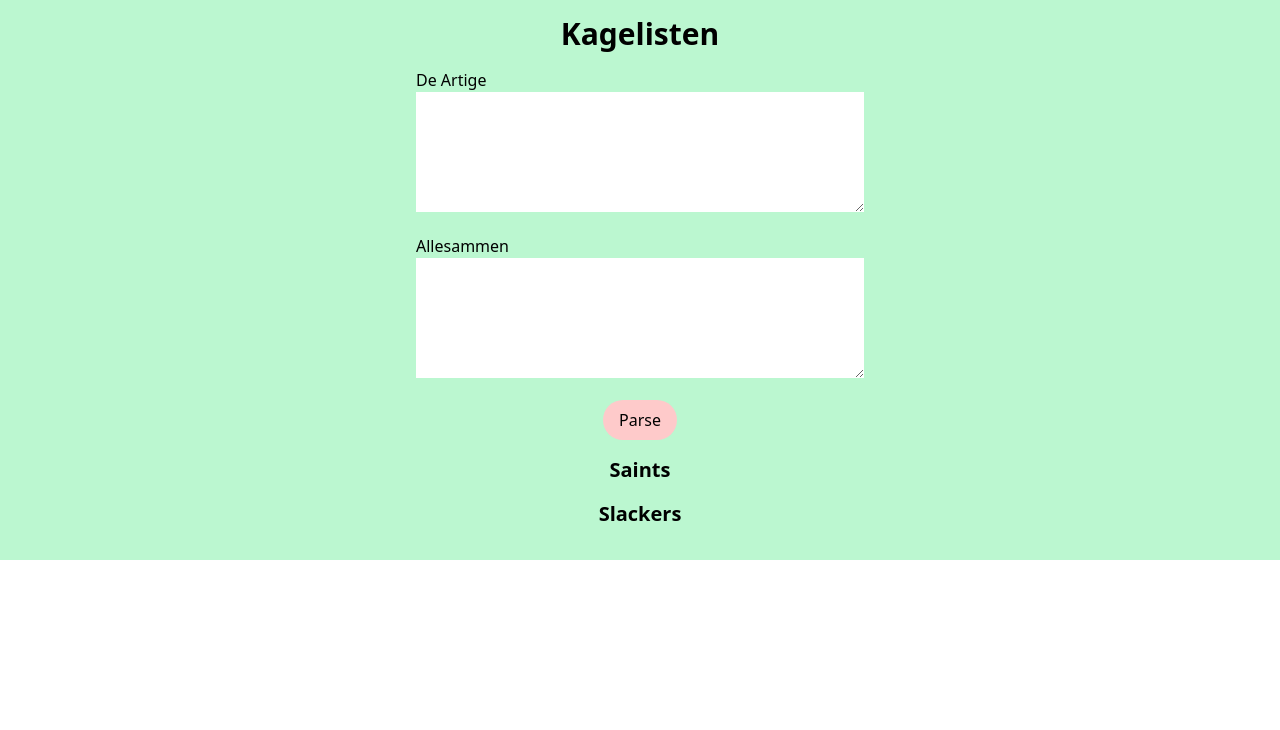
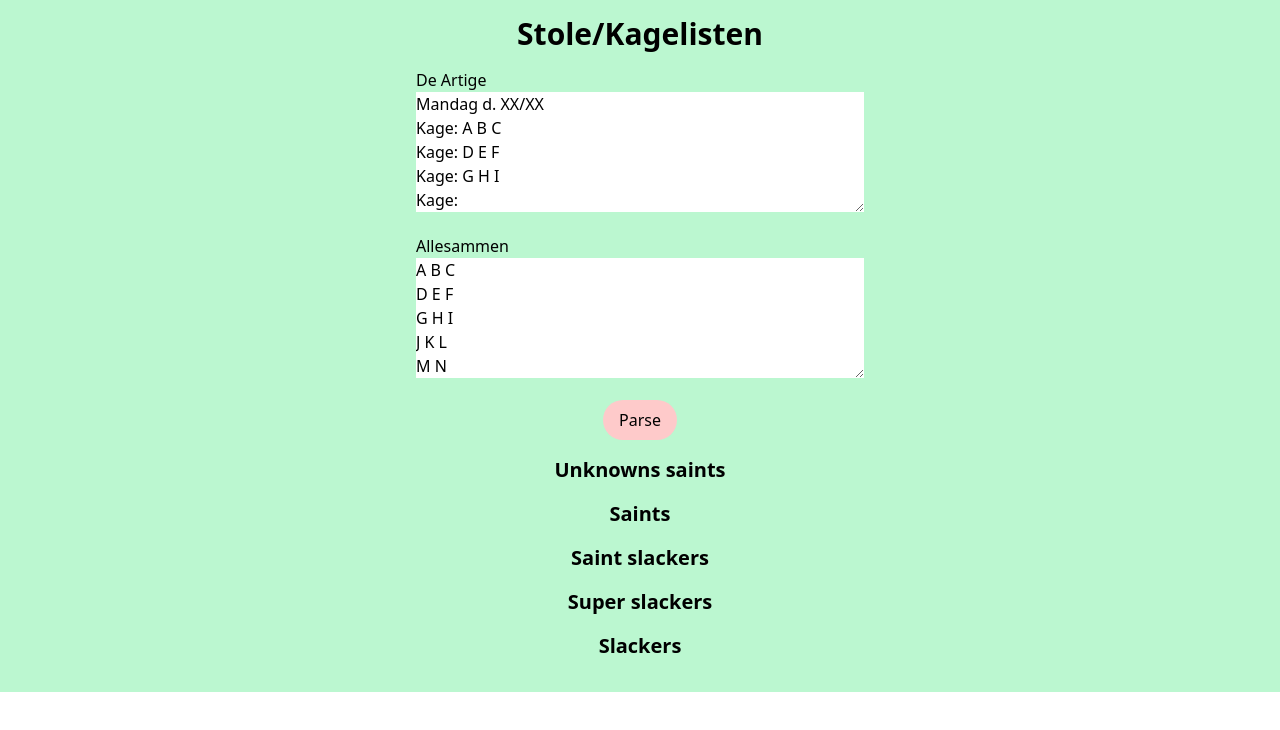
Before and after one commit to bjornnorgaard/kagelisten, a SvelteKit app: page / in a window 1280 px wide. Shown: the top 730 px of the page. Built offline with nearby package versions, Linux system fonts and the light colour scheme.

Commit message:
Fill in cake list

```diff
--- a/src/routes/+page.svelte
+++ b/src/routes/+page.svelte
@@ -1,16 +1,45 @@
 <script lang="ts">
-    let rawSaints = "";
-    let rawAll = "";
-
+    let rawSaints = `Mandag d. XX/XX
+Kage: A B C
+Kage: D E F
+Kage: G H I
+Kage:
+Kage:
+Frugt: 1 2 3
+Frugt:
+Frugt:`;
+    let rawAll = `A B C
+D E F
+G H I
+J K L
+M N
+O P Q
+R S T
+U V W
+X Y Z
+Æ Ø Å`;
+    let rawOutput = "";
     let saints: string[] = [];
     let slackers: string[] = [];
-
+    let unknownSaints: string[] = [];
+    let saintSlackers: string[] = [];
+    let superSlackers: string[] = [];
     let parsedInput = "";
 
     function handleInput() {
+
+        rawOutput = "";
+        saints=  [];
+        slackers= [];
+        unknownSaints = [];
+        saintSlackers  = [];
+        superSlackers = [];
+        parsedInput = "";
+
         let goodLineSplit = rawSaints.split("\n");
 
         for (let line of goodLineSplit) {
+            if (!line.includes(':')) continue;
             if (!line.split(":")[1]?.trim()) continue;
 
             if (line.includes("Kage:")) {
@@ -40,12 +69,50 @@
             }
         }
 
-        parsedInput = rawSaints;
+        for (let line of saints) {
+            if (!line) continue;
+
+            line = line.trim();
+
+            if (!allLineSplit.includes(line)) {
+                unknownSaints = [ ...unknownSaints, line ];
+            }
+        }
+
+        let tempSlackers = Object.assign([],slackers) as string[];
+        for (let line of goodLineSplit) {
+            line = line.trim();
+            if (!line.includes(':')) {
+                rawOutput = `${rawOutput}${line}\n`;
+            }
+            else if (!line.split(":")[1]?.trim()) {
+                let slacker = tempSlackers.pop();
+                if (slacker !== undefined) {
+                    saintSlackers = [ ...saintSlackers, slacker ];
+                } else {
+                    slacker = 'MANGLER SLACKERS';
+                }
+                rawOutput = `${rawOutput}${line} ${slacker} 🤥\n`;
+            }
+            else {
+                let split = line.split(":");
+                let part1 = split[0].trim();
+                let part2 = split[1].trim();
+                if (unknownSaints.includes(part2)) {
+                    part2 = `${part2} 🕵️`
+                }
+                rawOutput = `${rawOutput}${part1}: ${part2}\n`;
+            }
+        }
+
+        superSlackers = slackers.filter(s => !saintSlackers.includes(s));
+
+        parsedInput = rawOutput;
     }
 </script>
 
 <div class="mx-auto flex max-w-md flex-col items-center gap-4">
-    <h1 class="text-3xl font-bold">Kagelisten</h1>
+    <h1 class="text-3xl font-bold">Stole/Kagelisten</h1>
 
     <label class="w-full">
         <span>De Artige</span>
@@ -59,11 +126,25 @@
 
     <button class="w-fit rounded-full bg-red-200 px-4 py-2" on:click={handleInput}>Parse</button>
 
+    <h1 class="text-xl font-bold">Unknowns saints</h1>
+    {#each unknownSaints as unknownSaint}
+        <p>{unknownSaint}</p>
+    {/each}
+
     <h1 class="text-xl font-bold">Saints</h1>
     {#each saints as saint}
         <p>{saint}</p>
     {/each}
 
+    <h1 class="text-xl font-bold">Saint slackers</h1>
+    {#each saintSlackers as saintSlacker}
+        <p>{saintSlacker}</p>
+    {/each}
+
+    <h1 class="text-xl font-bold">Super slackers</h1>
+    {#each superSlackers as superSlacker}
+        <p>{superSlacker}</p>
+    {/each}
 
     <h1 class="text-xl font-bold">Slackers</h1>
     {#each slackers as slacker}
```
